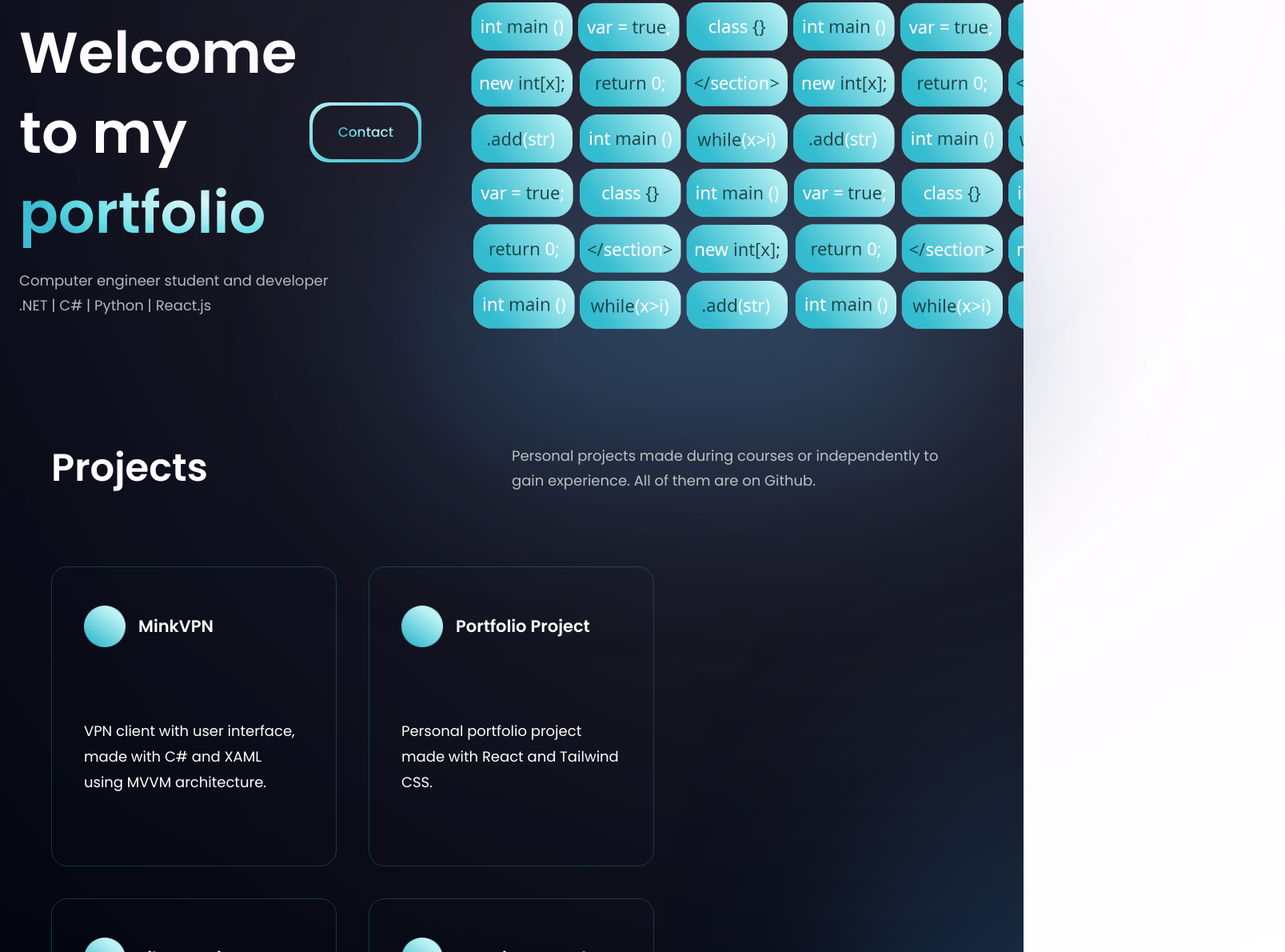
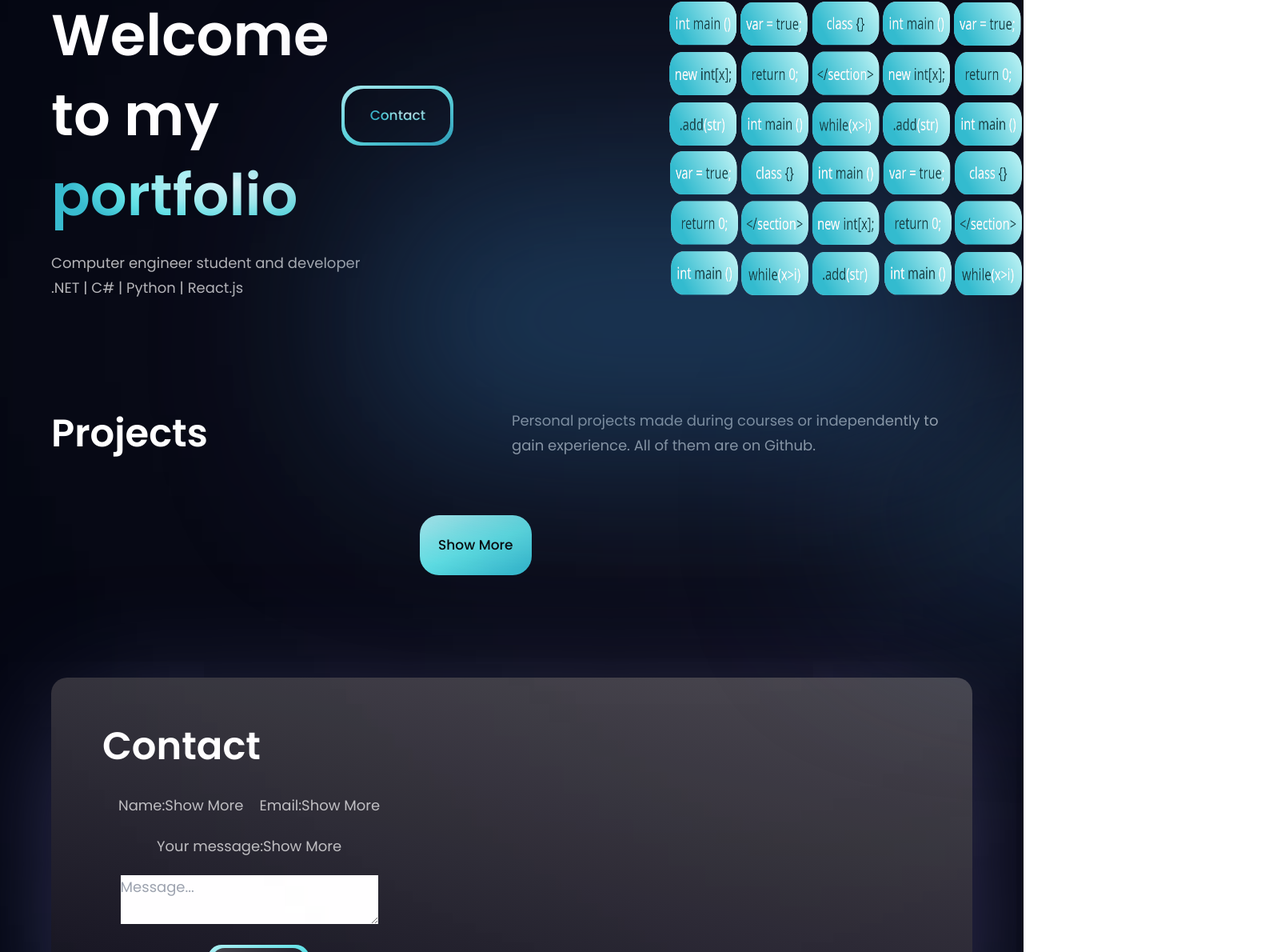
Before and after one commit to andrelosse/portfolio_web, a React (Vite) app: page / in a window 1280 px wide. Shown: the part 190-1380 px from the top of the page at 80% size, 1607 px wide, since content can reach past the window. Built offline with nearby package versions, Linux system fonts and the light colour scheme.

Commit message:
Added more details to contact form and fixed projects button

```diff
--- a/src/App.jsx
+++ b/src/App.jsx
@@ -7,7 +7,7 @@ import Navbar from './components/Navbar';
 import Projects from './components/Projects';
 
 const App = () => (
-  <div className="bg-primary w-full overflow-hidden">
+  <section className="bg-primary w-full overflow-hidden">
     <div className={`${stylesjs.paddingX}`}>
       <div className={`${stylesjs.boxWidth}`}>
         <Navbar/>
@@ -28,7 +28,7 @@ const App = () => (
       </div>
     </div>
 
-  </div>
+  </section>
 );
 
 export default App
--- a/src/components/Contact.jsx
+++ b/src/components/Contact.jsx
@@ -3,10 +3,25 @@ import stylesjs from '../stylesjs';
 const Contact = () => (
     <section id='contact' className={`${stylesjs.flexCenter} ${stylesjs.marginY} ${stylesjs.padding}
         sm:flex-row flex-col bg-black-gradient-2 rounded-[20px] box-shadow`}>
+
         <div className='flex-1 flex flex-col md:items-start items-center'>
+            <div>
                 <h2 className={stylesjs.heading2}>Contact</h2>
-            <p className={`${stylesjs.paragraph} max-w-[470px] mt-5`}>Form here</p>
             </div>
+
+            <div className='contact'>
+                <form action='post' className={`${stylesjs.paragraph}`}>
+                    <fieldset>
+                    <label for='name' className='contact'>Name:</label>
+                    <input type='text' name='name' id='name' placeholder='First Last' />
+                    <label for='email' className='contact'>Email:</label>
+                    <input type='email' name='email' id='email' placeholder='email@email.com' />
+                    <div className={`${stylesjs.flexCenter} flex-col`}>
+                    <label className='message'>Your message:</label>
+                    <textarea className='message' type='textfield' placeholder='Message...'></textarea>
+                    </div>
+                    </fieldset>
+
                     <div className={`${stylesjs.flexCenter} sm:ml-10 ml-0 sm:mt-0 mt-10`}>
 
                         <div className="flex md:mr-4 mr-4 p-4">
@@ -20,6 +35,11 @@ const Contact = () => (
                         </div>
 
                     </div>
+
+                </form>
+            </div>
+
+        </div>
     </section>
 )
 
--- a/src/components/Footer.jsx
+++ b/src/components/Footer.jsx
@@ -1,5 +1,5 @@
 import stylesjs from "../stylesjs";
-import { logo, linkedin, github } from "../assets";
+import { logo } from "../assets";
 import { link } from "../constcontent";
 
 const Footer = () => (
--- a/src/components/Main.jsx
+++ b/src/components/Main.jsx
@@ -2,7 +2,7 @@ import stylesjs from "../stylesjs";
 import { bgmain } from "../assets";
 
 const Main = () => (
-    <section id="home" className={`flex md:flex-row flex-col ${stylesjs.paddingY}`}>
+    <section id="home" className={`flex md:flex-row flex-col md:ml-10 ml-0 md:mr-10 mr-0 ${stylesjs.paddingY}`}>
         <div className={`flex-1 ${stylesjs.flexStart} flex-col xl:px-16 px-6`}>
             <div className="flex flex-row justify-between items-center">
                 <h1 className="flex-1 font-poppins font-semibold ss:text-[72px] text-[52px] text-white
@@ -25,20 +25,18 @@ const Main = () => (
                 </div>
             </div>
 
-            <h1 className="font-poppins font-semibold ss:text-[67px] text-[52px] text-white
-                    ss:leading-[100px] leading-[75px] w-full"></h1>
-
-            <p className={`${stylesjs.paragraph} max-w-[470px] mt-5`}>
+            <p className={`${stylesjs.paragraph} max-w-[470px] mt-5 md:mb-0 mb-5`}>
                 Computer engineer student and developer <br />.NET | C# | Python | React.js
             </p>
 
         </div>
 
         <div>
-            <img src={bgmain} alt="Main Background Image" className="w-[100%] h-[100%] relative z-[5]" />
-            <div className="absolute z-[0] w-[40%] h-[35%] top-0 pink__gradient" />
-            <div className="absolute z-[1] w-[80%] h-[80%] rounded-full bottom-40 white__gradient" />
-            <div className="absolute z-[0] w-[50%] h-[50%] right-20 bottom-20 blue__gradient" />
+            <img src={bgmain} alt="Main Background Image" className="w-[75%] h-[100%] -right-[34%] relative z-[5]" />
+
+            <div className="absolute z-[0] w-[27%] h-[27%] right-20 bottom-20 pink__gradient" />
+            <div className="absolute z-[1] h-[27%] w-[57%] right-20 bottom-20 white__gradient" />
+            <div className="absolute z-[2] w-[57%] h-[57%] right-20 bottom-20 blue__gradient" />
 
         </div>
 
--- a/src/components/Projects.jsx
+++ b/src/components/Projects.jsx
@@ -1,21 +1,27 @@
 import { projects } from '../constcontent';
-import stylesjs, {layout} from "../stylesjs";
+import stylesjs from "../stylesjs";
 import ProjectCard from './ProjectCard';
+import ShowMore from './ShowMore';
 
-const Projects = () =>(
+const Projects = () => (
     <section id="projects" className={`${stylesjs.paddingY} ${stylesjs.flexCenter} flex-col relative`}>
-        <div className='absolute z-[0] w-[60%] h-[60%] -right-[50%] rounded-full blue__gradient'/>
+        <div className='absolute z-[0] w-[60%] h-[60%] -right-[50%] rounded-full blue__gradient' />
         <div className='w-full flex justify-between items-center md:flex-row flex-col sm:mb-16 mb-6 relative z-[1]'>
-            <h1 className={stylesjs.heading2}>Projects<br className='sm:block hidden'/></h1>
+            <h1 className={stylesjs.heading2}>Projects<br className='sm:block hidden' /></h1>
             <div className='w-full md:mt-0 mt-6'>
                 <p className={`${stylesjs.paragraph} text-left max-w-[575px]`}>Personal projects made during courses or independently to gain experience. All of them are on Github.</p>
             </div>
         </div>
 
-        <div className='flex flex-wrap sm:justify-start justify-center w-full feedback-container relative z-[1]'>
-            {projects.map((card) => (
-                <ProjectCard key={card.id} {...card}/>
-            ))}
+        <div className="showoption">
+
+            <input id='ch' type='checkbox'></input>
+            <label for='ch' className='ml-[40%] flex items-center justify-center cursor-pointer font-poppins font-medium leading-[23px] text-[17px] bg-blue-gradient w-[140px] h-[75px] rounded-3xl'></label>
+            <div className='flex flex-wrap sm:justify-start justify-center w-full project-container relative z-[1] showprojs'>
+                {projects.map((card) => (
+                    <ProjectCard key={card.id} {...card} />
+                ))}
+            </div>
         </div>
 
     </section>
--- /dev/null
+++ b/src/components/ShowMore.jsx
@@ -0,0 +1,19 @@
+import stylesjs from "../stylesjs";
+
+const ShowMore = () => (
+
+    <section className="flex md:mr-4 mr-4 p-4 justify-center text-center">
+
+        <div className={`${stylesjs.flexCenter} w-[140px] h-[75px] rounded-3xl bg-blue-gradient p-1 cursor-pointer`}>
+            <div className={`${stylesjs.flexCenter} flex-col bg-primary w-[100%] h-[100%] rounded-3xl`}>
+                <div className={`${stylesjs.flexStart}`}>
+                <p id="button"></p>
+                </div>
+            </div>
+        </div>
+
+    </section>
+
+)
+
+export default ShowMore
--- a/src/index.css
+++ b/src/index.css
@@ -31,7 +31,10 @@
   -webkit-background-clip: text;
   -webkit-text-fill-color: transparent;
   background-clip: text;
-  text-fill-color: transparent;
+}
+
+.textcolor {
+  color: #7de7eb;
 }
 
 .bg-blue-gradient {
@@ -90,8 +93,8 @@
   right: auto;
 }
 
-.project-container .project-card:last-child {
-  margin-right: 0px;
+.project-container {
+  margin: 0px;
 }
 
 .project-card {
@@ -141,3 +144,38 @@
   background: rgba(255, 255, 255, 0.6);
   filter: blur(750px);
 }
+
+.contact {
+  display: inline-block;
+  margin: 10px;
+}
+
+.message {
+  display: block;
+  margin: 10px;
+}
+
+.showprojs {
+  height: 0px;
+  overflow: hidden;
+}
+
+.showoption {
+  position: relative;
+}
+
+label::after {
+  content: "Show More";
+}
+
+input {
+  display: none;
+}
+
+input:checked + label::after {
+  content: "Hide All";
+}
+
+input:checked ~ div{
+  height: 100%;
+}
```
Lines whose indentation alone changed are shown as unchanged.
